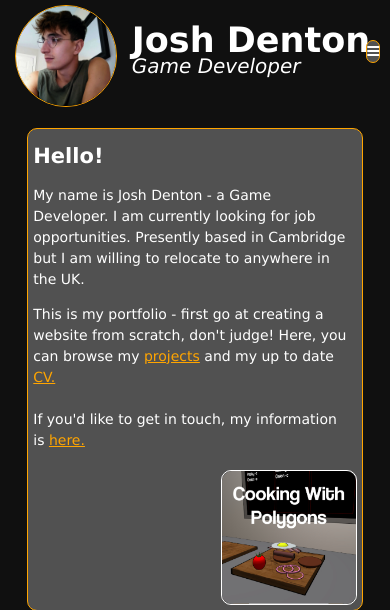
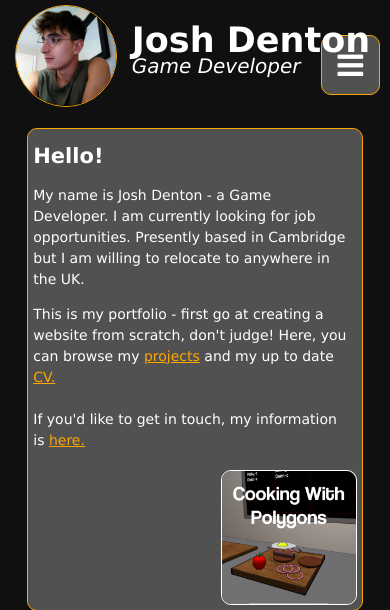
Before and after one commit to joshuadenton5/joshuadenton.github.io, a PHP site: page / in a window 390 px wide; the page is wider, and only the part inside the window is pictured. Shown: the top 610 px of that part. Run offline with PHP 8.4, Linux system fonts and the light colour scheme; some libraries are stand-ins or nearby versions.

Commit message:
mobile links button - almost finished

```diff
--- a/css/style.css
+++ b/css/style.css
@@ -13,11 +13,11 @@ body {
 }
 .linksContainer {
     overflow: hidden;
-    font-size: 18px;
-    position: center;
-    width: 80%;
+    font-size: 25px;
+    width: 50%;
     margin: auto;
     margin-bottom: 10px;
+    line-height:30px;
 }
 .mainCon {
     width: 90%;
@@ -63,19 +63,22 @@ body {
 .tag i{
     position:center;
 }
-#mobileLines {
+.icon {
     display:none;
     float: right;
     color: white;
-    margin-top:40px;
-    position: relative;
+    margin-top:35px;
     border: ridge;
     border-width: 1px;
     border-radius: 10px;
     border-color: orange;
     background-color: rgb(81, 81, 81);
+    right:0;
+    top:0;
+    padding:14px 16px;
+    font-size:30px;
 }
-#mobileLines:hover{
+.icon:hover{
     color:orange;
     cursor:pointer;
 }
@@ -336,7 +339,7 @@ body {
     #navbar {
         display: none;
     }
-    #mobileLines {
+    .icon {
         display: block;
     }
 	#main, #showcase, .tag{
--- a/headers/header.html
+++ b/headers/header.html
@@ -12,17 +12,17 @@
                 <i>Game Developer</i>
             </a>
         </span>
-        <a href="javascript:void(0);" id="mobileLines" class="icon" onclick="ChangeNavState()">
+        <a href="javascript:void(0);" class="icon" onclick="ChangeNavState()">
             <i class="fa fa-bars"></i>
         </a>
     </div>
     <div class="linksContainer">
         <div id="linksMenu">
             <ul>
-                <li><a id="" href="/"><strong>Home</strong></a></li>
-                <li><a id=" Projects" href="/PersonalProjects"><strong>Projects</strong></></a></li>
-                <li><a id="" href="/CV"><strong>CV</strong></></a></li>
-                <li><a id="" href="/Contact"><strong>Contact</strong></></a></li>
+                <li><a id="Home" href="/"><strong>Home</strong></a></li>
+                <li><a id="Personal Projects" href="/PersonalProjects"><strong>Projects</strong></></a></li>
+                <li><a id="CV" href="/CV"><strong>CV</strong></></a></li>
+                <li><a id="Contact" href="/Contact"><strong>Contact</strong></></a></li>
             </ul>
         </div>
     </div>
```
